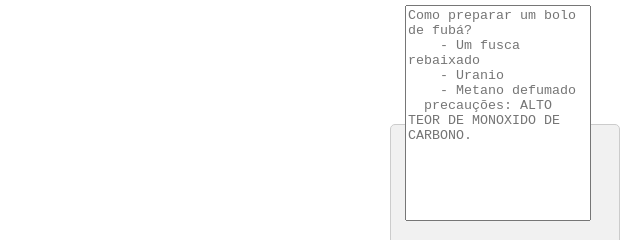
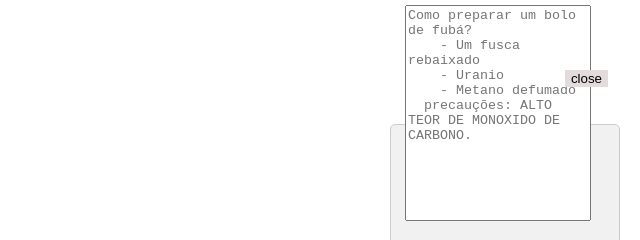
Before and after one commit to Isaac4lves/pomodoro, a plain HTML site: page index.html in a window 1280 px wide. Shown: the part 406-646 px from the top of the page, 640-1280 px from the left. Drawn offline with Linux system fonts and the light colour scheme; a web font is replaced by a local one.

Commit message:
update >:)
la la laaaa

```diff
--- a/index.html
+++ b/index.html
@@ -4,14 +4,16 @@
     <title>Pomodoro</title>
   </head>
 
-  </style>
+
 
   <body>
 
 <!-- tentativa de notes -->
 
+<button class="hidebtn" id="hidebtn"><b></b></button>
 <div class="conteiner">
   <div class="annotation-container">
+
     <label class="text-note" for="textarea">Bloco de Notas</label><br><br><br>
     <textarea
     placeholder="Como preparar um bolo de fubá?
@@ -110,6 +112,24 @@
 }
 
 //notas
+let textclose="close";
+let textopen="open";
+document.getElementById("hidebtn").innerHTML=textclose;
+const hideshow=document.getElementById("hidebtn");
+hideshow.addEventListener("click", ()=>{
+console.log("funcionou");
+var textarea=document.querySelector('.conteiner');
+var isVisible = textarea.style.display != "none";
+if(isVisible){
+  document.getElementById("hidebtn").innerHTML=textopen;
+}
+  // altera a propriedade display para none ou block
+  textarea.style.display = isVisible ? "none" : "block";
+  if(!isVisible){
+  document.getElementById("hidebtn").innerHTML=textclose;
+}
+
+});
 
 function saveAnnotations() {
             const annotations = document.querySelector('.annotation-container textarea').value;
@@ -137,6 +157,15 @@ function saveAnnotations() {
 @import url('https://fonts.googleapis.com/css2?family=Playpen+Sans:wght@300&family=Sometype+Mono&family=Space+Mono:ital,wght@0,700;1,400&display=swap');
 @import url('https://fonts.googleapis.com/css2?family=Sometype+Mono&family=Space+Mono:ital,wght@0,700;1,400&display=swap');
 
+.hidebtn{
+  position: absolute;
+  right:2.5%;
+  top:59.5%;
+  z-index:4;
+  border: none;
+  background-color: #e4dcdc;
+
+}
 .text-note{
   position:absolute;
   align-items: center;
```
Also changed, not shown: 1 other file.
